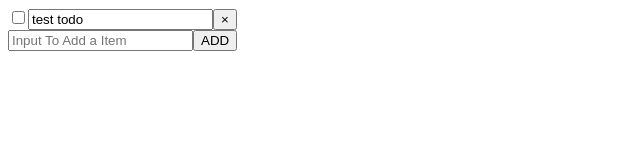
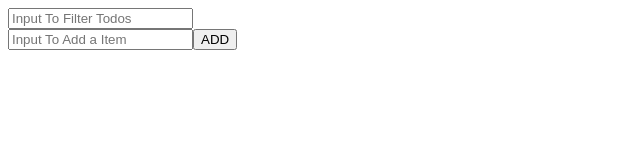
Before and after one commit to DDDYuan/todo-list-redux, a React (Create React App) app: page / in a window 1280 px wide. Shown: the top 160 px of the page, without its empty margins (0-640 px from the left). Built offline with nearby package versions, Linux system fonts and the light colour scheme.

Commit message:
finish todos part

```diff
--- a/src/actions/index.js
+++ b/src/actions/index.js
@@ -1,5 +1,6 @@
 export const addTodo = text => ({ type: "ADD", text });
 export const editTodo = (id, text) => ({ type: "EDIT", id, text });
+export const editableStatus = (id, status) => ({ type: "EDIT_S", id, status });
 export const removeTodo = id => ({ type: "REMOVE", id });
 export const checkTodo = id => ({ type: "CHECK", id });
 export const filterTodo = filter => ({ type: "FILTER", filter });
--- a/src/components/AddTodoForm.js
+++ b/src/components/AddTodoForm.js
@@ -1,10 +1,31 @@
-import React from "react";
+import React, { PureComponent } from "react";
 
-const AddTodoForm = ({ actions }) => (
-  <div>
-    <input type="text" placeholder="Input To Add a Item" />
-    <button onClick={() => actions.addTodo("123")}>ADD</button>
-  </div>
-);
+export default class AddTodoForm extends PureComponent {
+  constructor(props) {
+    super(props);
+    this.input = null;
+  }
 
-export default AddTodoForm;
+  render() {
+    const { addTodo } = this.props;
+    return (
+      <div>
+        <input
+          type="text"
+          placeholder="Input To Add a Item"
+          ref={node => (this.input = node)}
+        />
+        <button
+          onClick={() => {
+            if (this.input.value.trim().length > 0) {
+              addTodo(this.input.value.trim());
+            }
+            this.input.value = "";
+          }}
+        >
+          ADD
+        </button>
+      </div>
+    );
+  }
+}
--- a/src/components/App.js
+++ b/src/components/App.js
@@ -1,11 +1,9 @@
 import React from "react";
-import User from "./User";
-import Todos from "./Todos";
+import TodosContainer from "../containers/TodosContainer";
 
 const App = () => (
   <div>
-    <User />
-    <Todos />
+    <TodosContainer />
   </div>
 );
 
--- /dev/null
+++ b/src/components/FilterForm.js
@@ -0,0 +1,22 @@
+import React, { PureComponent } from "react";
+
+export default class FilterForm extends PureComponent {
+  constructor() {
+    super();
+    this.input = null;
+  }
+
+  render() {
+    const { filterTodo } = this.props;
+    return (
+      <div>
+        <input
+          type="text"
+          placeholder="Input To Filter Todos"
+          ref={node => (this.input = node)}
+          onChange={() => filterTodo(this.input.value.trim())}
+        />
+      </div>
+    );
+  }
+}
--- /dev/null
+++ b/src/components/TodoItem.js
@@ -0,0 +1,39 @@
+import React, { PureComponent } from "react";
+
+export default class TodoItem extends PureComponent {
+  constructor(props) {
+    super(props);
+    this.input = null;
+  }
+  render() {
+    const {
+      todo,
+      checkTodo,
+      removeTodo,
+      editTodo,
+      editableStatus
+    } = this.props;
+    return (
+      <div>
+        <input
+          type="checkbox"
+          defaultChecked={todo.checked}
+          onChange={() => checkTodo(todo.id)}
+        />
+        <input
+          type="text"
+          defaultValue={todo.value}
+          readOnly={!todo.editable}
+          disabled={todo.checked}
+          ref={node => (this.input = node)}
+          onDoubleClick={() => editableStatus(todo.id, true)}
+          onBlur={() => {
+            editTodo(todo.id, this.input.value);
+            editableStatus(todo.id, false);
+          }}
+        />
+        <button onClick={() => removeTodo(todo.id)}>×</button>
+      </div>
+    );
+  }
+}
--- a/src/components/TodoList.js
+++ b/src/components/TodoList.js
@@ -1,23 +1,11 @@
-import React from "react";
+import React, { PureComponent } from "react";
+import TodoItem from "./TodoItem";
 
-const TodoList = ({ todosToBeShown, actions }) => {
-  const { checkTodo, removeTodo, editTodo } = actions;
-  return todosToBeShown.map(todo => (
-    <div key={todo.id}>
-      <input
-        type="checkbox"
-        defaultChecked={todo.checked}
-        onChange={() => checkTodo(todo.id)}
-      />
-      <input
-        type="text"
-        defaultValue={todo.value}
-        readOnly="true"
-        disabled={todo.checked}
-      />
-      <button onClick={() => removeTodo(todo.id)}>×</button>
-    </div>
-  ));
-};
-
-export default TodoList;
+export default class TodoList extends PureComponent {
+  render() {
+    const { todos, actions } = this.props;
+    return todos.map(todo => (
+      <TodoItem key={todo.id} todo={todo} {...actions} />
+    ));
+  }
+}
--- a/src/components/Todos.js
+++ b/src/components/Todos.js
@@ -1,11 +1,13 @@
 import React from "react";
-import TodoListContainer from "../containers/TodoListContainer";
-import AddTodoFormContainer from "../containers/AddTodoFormContainer";
+import TodoList from "./TodoList";
+import AddTodoForm from "./AddTodoForm";
+import FilterForm from "./FilterForm";
 
-const Todos = () => (
+const Todos = ({ todosToBeShown, actions }) => (
   <div>
-    <TodoListContainer />
-    <AddTodoFormContainer />
+    <FilterForm {...actions} />
+    <TodoList todos={todosToBeShown} actions={actions} />
+    <AddTodoForm {...actions} />
   </div>
 );
 
--- a/src/containers/AddTodoFormContainer.js
+++ /dev/null
@@ -1,12 +0,0 @@
-import { connect } from "react-redux";
-import { bindActionCreators } from "redux";
-import * as Actions from "../actions";
-import AddTodoForm from "../components/AddTodoForm";
-
-const mapDispatchToProps = dispatch => ({
-  actions: bindActionCreators(Actions, dispatch)
-});
-
-const AddTodoFormContainer = connect(mapDispatchToProps)(AddTodoForm);
-
-export default AddTodoFormContainer;
--- a/src/containers/TodoListContainer.js
+++ b/src/containers/TodosContainer.js
@@ -1,23 +1,19 @@
 import { connect } from "react-redux";
 import { bindActionCreators } from "redux";
-import { checkTodo, removeTodo, editTodo } from "../actions";
-import TodoList from "../components/TodoList";
+import * as Actions from "../actions";
+import Todos from "../components/Todos";
 
 const mapStateToProps = state => ({
   todosToBeShown: state.todos.filter(todo => todo.visible === true)
 });
 
 const mapDispatchToProps = dispatch => ({
-  actions: {
-    checkTodo: bindActionCreators(checkTodo, dispatch),
-    removeTodo: bindActionCreators(removeTodo, dispatch),
-    editTodo: bindActionCreators(editTodo, dispatch)
-  }
+  actions: bindActionCreators(Actions, dispatch)
 });
 
 const TodoListContainer = connect(
   mapStateToProps,
   mapDispatchToProps
-)(TodoList);
+)(Todos);
 
 export default TodoListContainer;
--- a/src/reducers/todos.js
+++ b/src/reducers/todos.js
@@ -1,11 +1,4 @@
-const initialState = [
-  {
-    id: 1,
-    value: "test todo",
-    visible: true,
-    checked: false
-  }
-];
+const initialState = [];
 
 export default function todos(currentState = initialState, action) {
   switch (action.type) {
@@ -18,6 +11,7 @@ export default function todos(currentState = initialState, action) {
         {
           id: Date.now(),
           value: action.text,
+          editable: false,
           visible: true,
           checked: false
         }
@@ -26,6 +20,12 @@ export default function todos(currentState = initialState, action) {
     case "EDIT":
       return currentState.map(
         todo => (todo.id === action.id ? { ...todo, value: action.text } : todo)
+      );
+
+    case "EDIT_S":
+      return currentState.map(
+        todo =>
+          todo.id === action.id ? { ...todo, editable: action.status } : todo
       );
 
     case "REMOVE":
```
